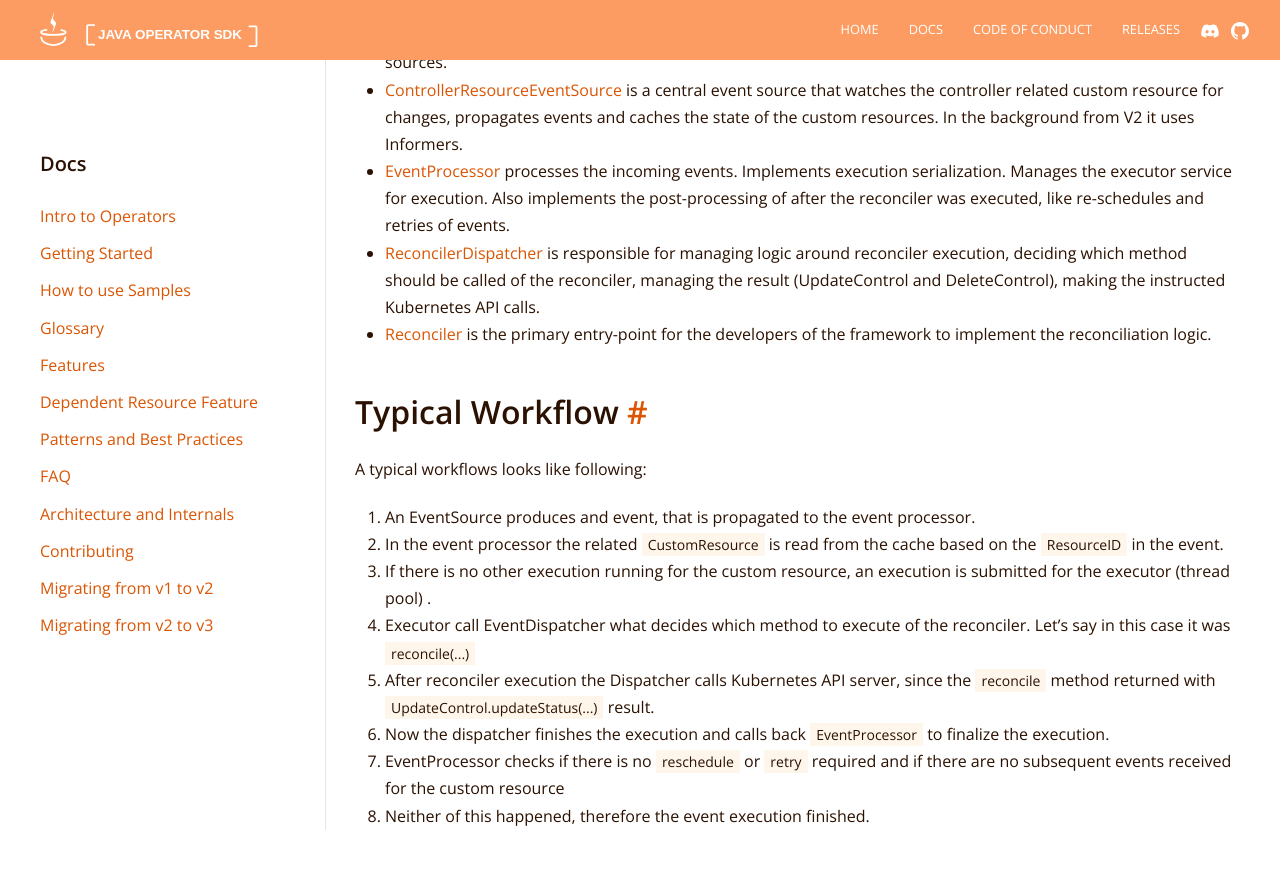
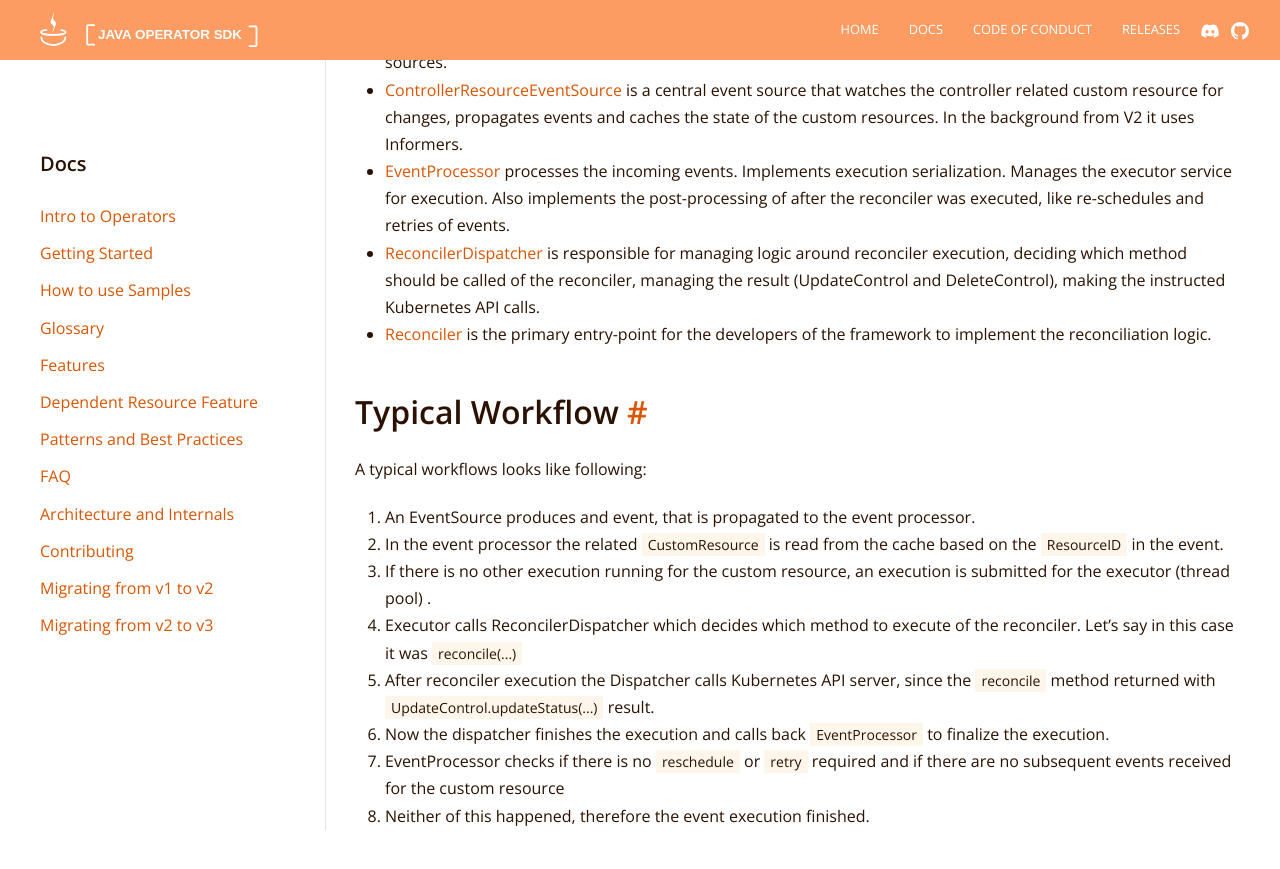
Before and after one commit to operator-framework/java-operator-sdk, a Jekyll site: the page built from docs/documentation/architecture-and-internals.md, in a window 1280 px wide and 900 px high, scrolled down 1203 px. Shown: the top 869 px of the window. Built offline with Jekyll 4.4.1, drawn with Linux system fonts in a browser that asks for light colours; nearby versions of some CDN libraries.

Commit message:
fix architecture-and-internals document

```diff
--- a/docs/documentation/architecture-and-internals.md
+++ b/docs/documentation/architecture-and-internals.md
@@ -44,7 +44,7 @@ A typical workflows looks like following:
 2. In the event processor the related `CustomResource` is read from the cache based on the `ResourceID` in the event.
 3. If there is no other execution running for the custom resource, an execution is submitted for the executor (thread
    pool) .
-4. Executor call EventDispatcher what decides which method to execute of the reconciler. Let's say in this case it
+4. Executor calls ReconcilerDispatcher which decides which method to execute of the reconciler. Let's say in this case it
    was `reconcile(...)`
 5. After reconciler execution the Dispatcher calls Kubernetes API server, since the `reconcile` method returned
    with `UpdateControl.updateStatus(...)` result.
```
